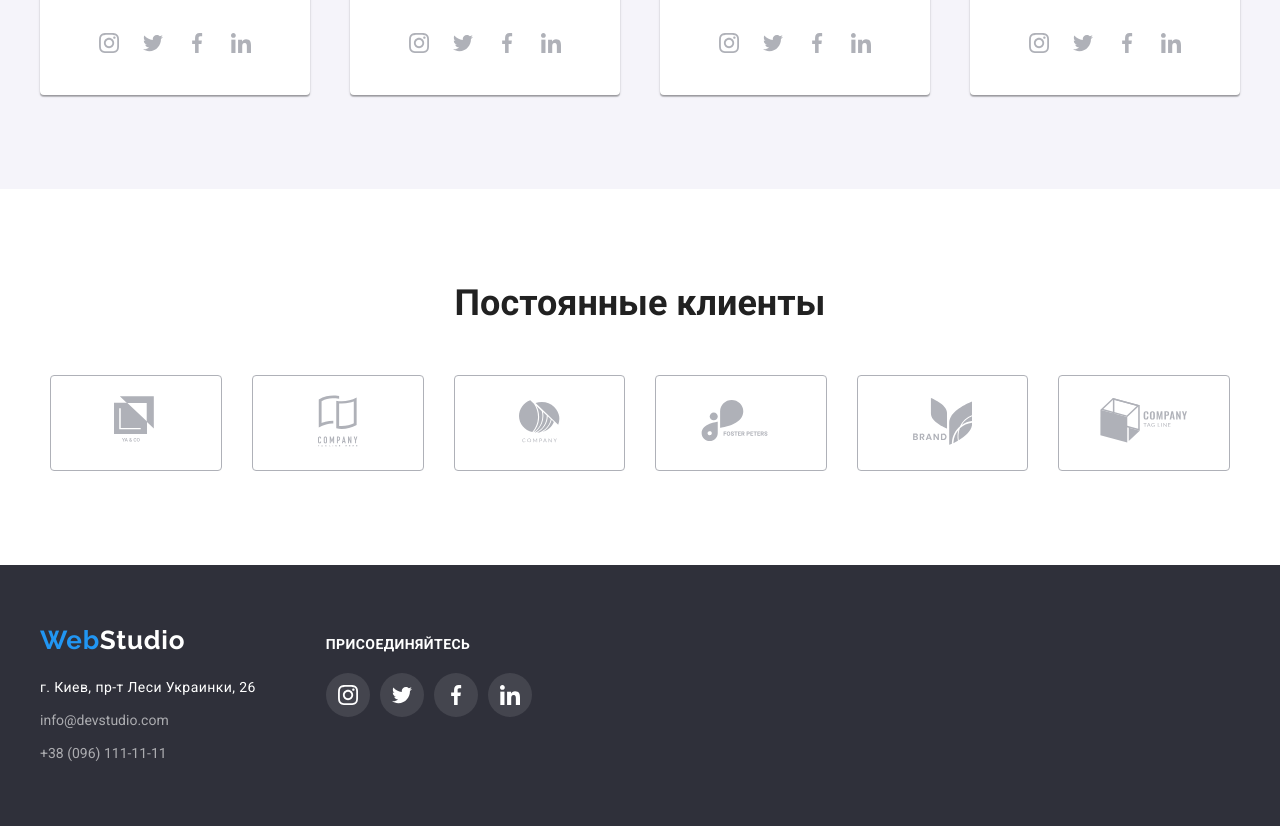
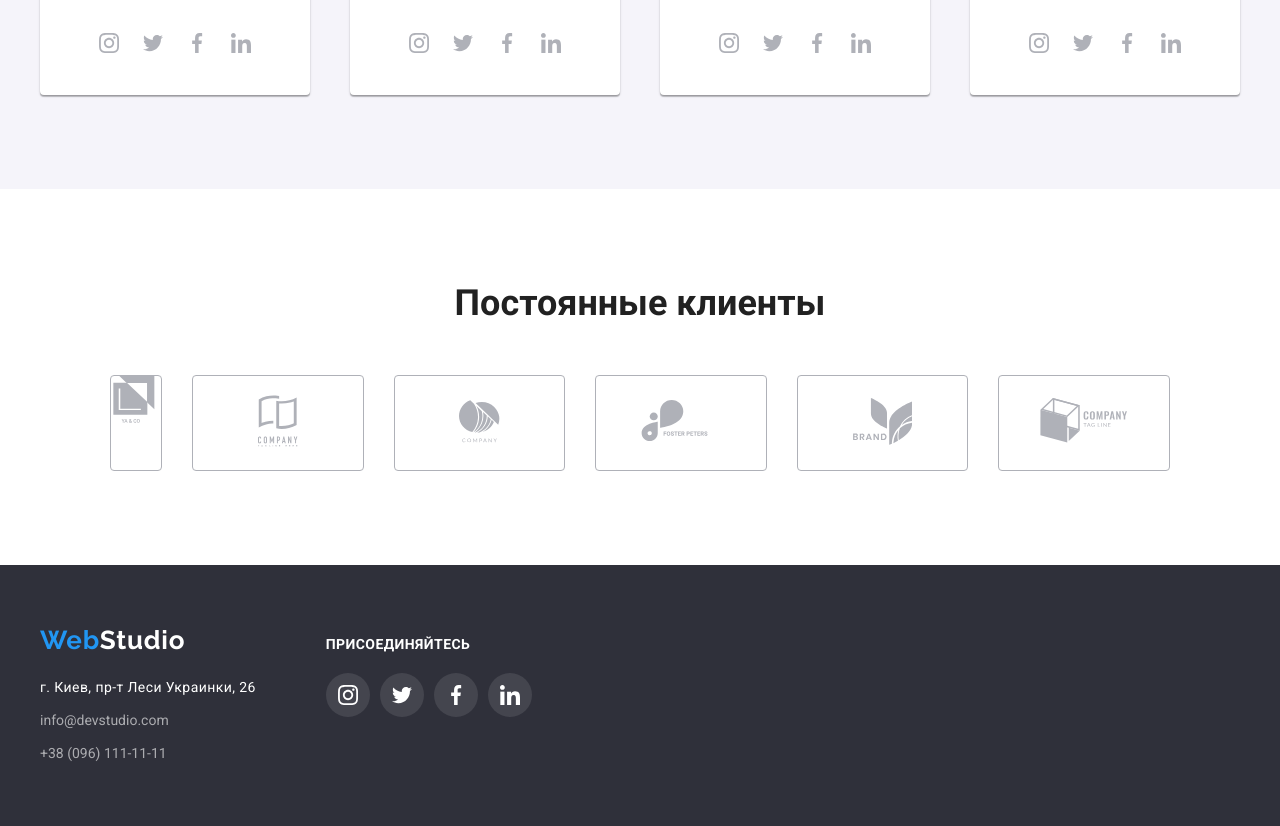
Before and after one commit to Ravendir/goit-markup-hw-04, a plain HTML site: page index.html in a window 1280 px wide. Shown: the part 2125-2951 px from the top of the page. Drawn offline with Linux system fonts and the light colour scheme.

Commit message:
Update style.css

```diff
--- a/css/style.css
+++ b/css/style.css
@@ -456,9 +456,6 @@ li.team > p {
 }
 
 #ya-co {
-  width: 44px;
-  height: 49px;
-  padding: 20px 63px 20px 63px;
 }
 
 #company-tagline-here {
```
